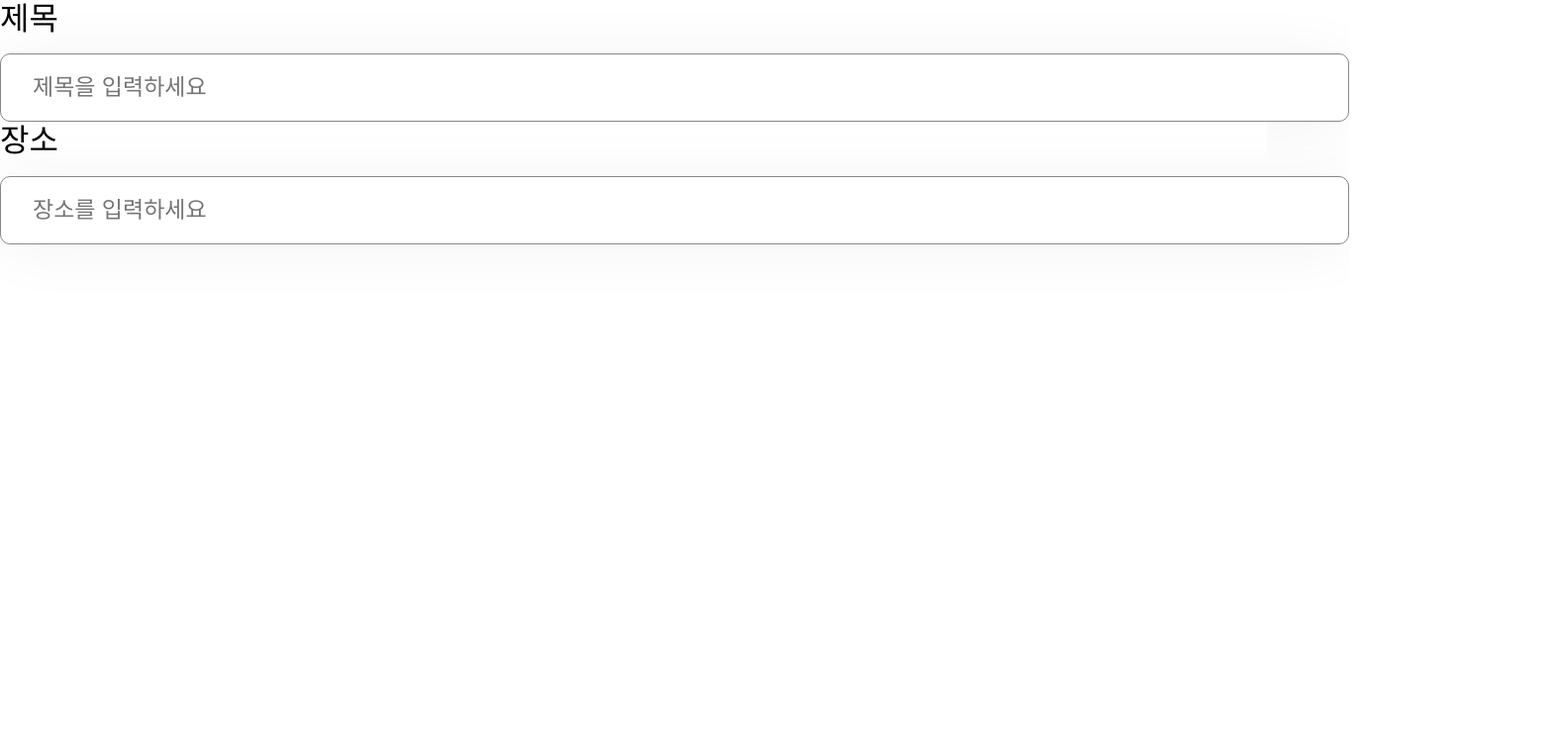
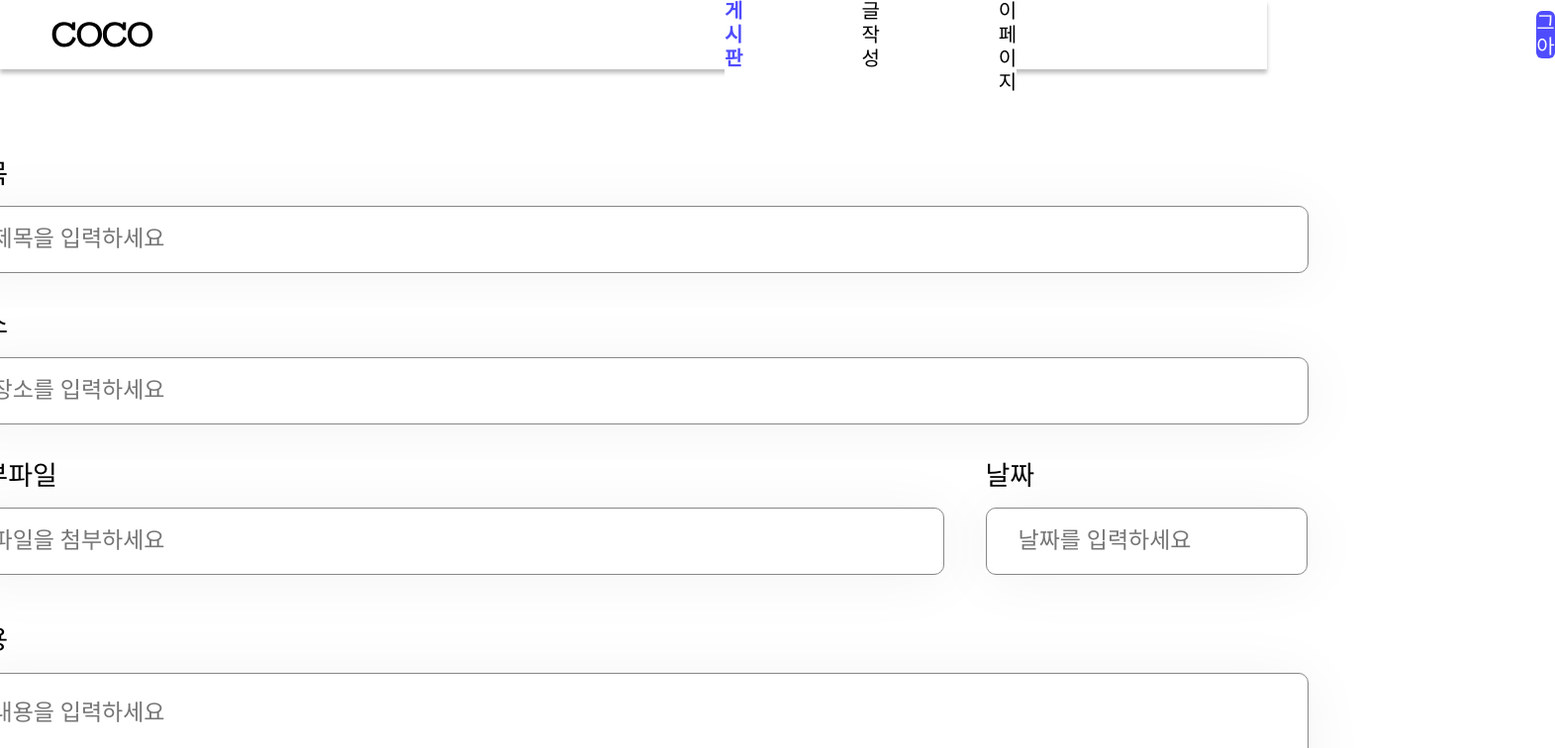
Before and after one commit to COCO-Service/FE-COCO, a React (Vite) app in the folder coco-project/: page /StudentWritingPage in a window 1280 px wide. Shown: the top 756 px of the page at 99% size, 1571 px wide, since content can reach past the window. Built offline with nearby package versions, Linux system fonts and the light colour scheme.

Commit message:
StudentWritingPage 퍼블리싱 및 header 수정

```diff
--- a/coco-project/src/components/WritePage/WriteAttachment.jsx
+++ b/coco-project/src/components/WritePage/WriteAttachment.jsx
@@ -1,3 +1,36 @@
 import styled from "styled-components";
 
-export const WriteAttachment = () => {};
+export const WriteAttachment = () => {
+  return (
+    <AttachmentAll>
+      <Title>첨부파일</Title>
+      <AttachmentInput
+        type="text"
+        placeholder="파일을 첨부하세요"
+      ></AttachmentInput>
+    </AttachmentAll>
+  );
+};
+
+const AttachmentAll = styled.div`
+  display: flex;
+  flex-direction: column;
+  gap: 16px;
+`;
+
+const Title = styled.div`
+  font-size: 27px;
+  font-weight: 500;
+`;
+
+const AttachmentInput = styled.input`
+  width: 995px;
+  padding: 20px 0px 20px 32px;
+  border-radius: 10px;
+  border: 0.5px solid #878787;
+  background: #fff;
+  color: #666;
+  font-family: "Pretendard";
+  font-size: 23px;
+  box-shadow: 0px 4px 64px 0px rgba(0, 0, 0, 0.05);
+`;
--- a/coco-project/src/components/WritePage/WriteDate.jsx
+++ b/coco-project/src/components/WritePage/WriteDate.jsx
@@ -1,3 +1,33 @@
 import styled from "styled-components";
 
-export const WriteDate = () => {};
+export const WriteDate = () => {
+  return (
+    <DateAll>
+      <Title>날짜</Title>
+      <DateInput type="text" placeholder="날짜를 입력하세요"></DateInput>
+    </DateAll>
+  );
+};
+
+const DateAll = styled.div`
+  display: flex;
+  flex-direction: column;
+  gap: 16px;
+`;
+
+const Title = styled.div`
+  font-size: 27px;
+  font-weight: 500;
+`;
+
+const DateInput = styled.input`
+  width: 325px;
+  padding: 20px 0px 20px 32px;
+  border-radius: 10px;
+  border: 0.5px solid #878787;
+  background: #fff;
+  color: #666;
+  font-family: "Pretendard";
+  font-size: 23px;
+  box-shadow: 0px 4px 64px 0px rgba(0, 0, 0, 0.05);
+`;
--- a/coco-project/src/components/WritePage/WriteDetail.jsx
+++ b/coco-project/src/components/WritePage/WriteDetail.jsx
@@ -3,8 +3,8 @@ import styled from "styled-components";
 export const WriteDetail = () => {
   return (
     <DetailAll>
-      <Detail>내용</Detail>
-      <DetailInput type="text" Detailholder="내용을 입력하세요"></DetailInput>
+      <Title>내용</Title>
+      <DetailInput placeholder="내용을 입력하세요"></DetailInput>
     </DetailAll>
   );
 };
@@ -15,18 +15,25 @@ const DetailAll = styled.div`
   gap: 16px;
 `;
 
-const Detail = styled.div`
-  font-size: 32px;
+const Title = styled.div`
+  display: flex;
+  justify-content: start;
+  align-items: start;
+  font-size: 27px;
   font-weight: 500;
+  width: 1363px;
 `;
 
-const DetailInput = styled.input`
+const DetailInput = styled.textarea`
+  outline: none;
+  color: #666;
+  font-size: 23px;
   width: 1363px;
-  padding: 20px 1085px 20px 32px;
+  height: 467px;
+  padding: 20px 0px 20px 32px;
+  box-shadow: 0px 4px 64px 0px rgba(0, 0, 0, 0.05);
   border-radius: 10px;
   border: 0.5px solid #878787;
   background: #fff;
-  color: #666;
-  font-size: 23px;
-  box-shadow: 0px 4px 64px 0px rgba(0, 0, 0, 0.05);
+  font-family: "Pretendard";
 `;
--- a/coco-project/src/components/WritePage/WritePlace.jsx
+++ b/coco-project/src/components/WritePage/WritePlace.jsx
@@ -3,7 +3,7 @@ import styled from "styled-components";
 export const WritePlace = () => {
   return (
     <PlaceAll>
-      <Place>장소</Place>
+      <Title>장소</Title>
       <PlaceInput type="text" placeholder="장소를 입력하세요"></PlaceInput>
     </PlaceAll>
   );
@@ -15,18 +15,19 @@ const PlaceAll = styled.div`
   gap: 16px;
 `;
 
-const Place = styled.div`
-  font-size: 32px;
+const Title = styled.div`
+  font-size: 27px;
   font-weight: 500;
 `;
 
 const PlaceInput = styled.input`
   width: 1363px;
-  padding: 20px 1085px 20px 32px;
+  padding: 20px 0px 20px 32px;
   border-radius: 10px;
   border: 0.5px solid #878787;
   background: #fff;
   color: #666;
+  font-family: "Pretendard";
   font-size: 23px;
   box-shadow: 0px 4px 64px 0px rgba(0, 0, 0, 0.05);
 `;
--- a/coco-project/src/components/WritePage/WriteTitle.jsx
+++ b/coco-project/src/components/WritePage/WriteTitle.jsx
@@ -16,16 +16,17 @@ const TitleAll = styled.div`
 `;
 
 const Title = styled.div`
-  font-size: 32px;
+  font-size: 27px;
   font-weight: 500;
 `;
 
 const TitleInput = styled.input`
   width: 1363px;
-  padding: 20px 1085px 20px 32px;
+  padding: 20px 0px 20px 32px;
   border-radius: 10px;
   border: 0.5px solid #878787;
   background: #fff;
+  font-family: "Pretendard";
   color: #666;
   font-size: 23px;
   box-shadow: 0px 4px 64px 0px rgba(0, 0, 0, 0.05);
--- /dev/null
+++ b/coco-project/src/components/header/WriteHeader.jsx
@@ -0,0 +1,73 @@
+import styled from "styled-components";
+import COCOLogo from "../../assets/COCOLogo.svg";
+
+export const WriteHeader = () => {
+  return (
+    <HeaderAll>
+      <Logo src={COCOLogo} />
+      <NavAll>
+        <BoardNav>게시판</BoardNav>
+        <WriteNav>글 작성</WriteNav>
+        <MyPageNav>마이페이지</MyPageNav>
+      </NavAll>
+      <LogoutBtn>로그아웃</LogoutBtn>
+    </HeaderAll>
+  );
+};
+
+const Logo = styled.img`
+  display: flex;
+  align-items: center;
+  margin: 52px;
+`;
+
+const HeaderAll = styled.div`
+  width: 100%;
+  box-shadow: 0px 4px 4px 0px rgba(0, 0, 0, 0.25);
+  background-color: #ffffff;
+  display: flex;
+  align-items: center;
+  gap: 525px;
+  height: 70px;
+`;
+
+const NavAll = styled.div`
+  display: flex;
+  justify-content: center;
+  align-items: center;
+  gap: 120px;
+`;
+
+const BoardNav = styled.div`
+  font-size: 20px;
+  color: #4f4cff;
+  font-weight: 700;
+  cursor: pointer;
+`;
+
+const WriteNav = styled.div`
+  font-size: 20px;
+  font-weight: 300;
+  cursor: pointer;
+`;
+
+const MyPageNav = styled.div`
+  font-size: 20px;
+  font-weight: 300;
+  cursor: pointer;
+`;
+
+const LogoutBtn = styled.div`
+  border-radius: 6px;
+  background: #4f4cff;
+  width: 143px;
+  height: 48px;
+  color: #fff;
+  display: flex;
+  justify-content: center;
+  align-items: center;
+  font-size: 20px;
+  font-weight: 300;
+  cursor: pointer;
+  margin-right: 68px;
+`;
--- a/coco-project/src/pages/StudentWritingPage.jsx
+++ b/coco-project/src/pages/StudentWritingPage.jsx
@@ -1,12 +1,45 @@
 import styled from "styled-components";
 import { WriteTitle } from "../components/WritePage/WriteTitle";
 import { WritePlace } from "../components/WritePage/WritePlace";
+import { WriteDetail } from "./../components/WritePage/WriteDetail";
+import { WriteAttachment } from "./../components/WritePage/WriteAttachment";
+import { WriteDate } from "../components/WritePage/WriteDate";
+import { WriteHeader } from "../components/header/WriteHeader";
 
 export const StudentWritingPage = () => {
   return (
-    <>
-      <WriteTitle />
-      <WritePlace />
-    </>
+    <WriteAll>
+      <WriteHeader />
+      <WriteHeadAll>
+        <WriteTitle />
+        <WritePlace />
+        <AttachmentDateAll>
+          <WriteAttachment />
+          <WriteDate />
+        </AttachmentDateAll>
+      </WriteHeadAll>
+      <WriteDetail />
+    </WriteAll>
   );
 };
+
+const WriteAll = styled.div`
+  display: flex;
+  flex-direction: column;
+  justify-content: center;
+  align-items: center;
+  gap: 50px;
+  margin-bottom: 97px;
+`;
+
+const WriteHeadAll = styled.div`
+  display: flex;
+  flex-direction: column;
+  gap: 36px;
+  margin-top: 40px;
+`;
+
+const AttachmentDateAll = styled.div`
+  display: flex;
+  gap: 42px;
+`;
```
Also changed, not shown: coco-project/src/assets/COCOLogo.svg (added).
